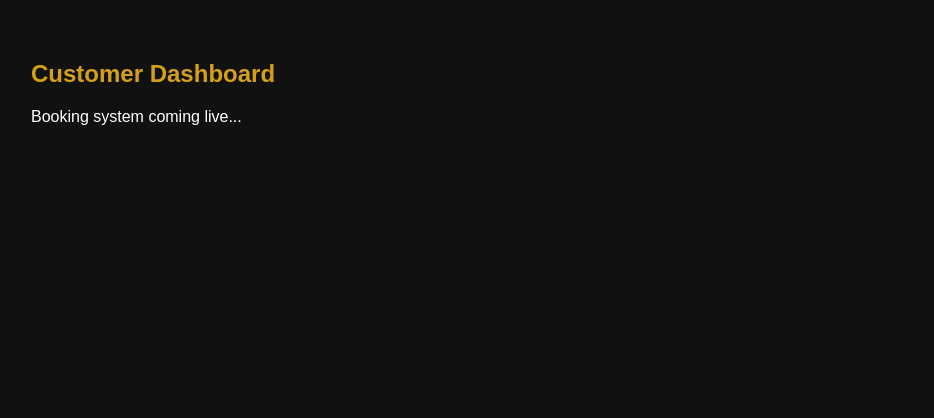
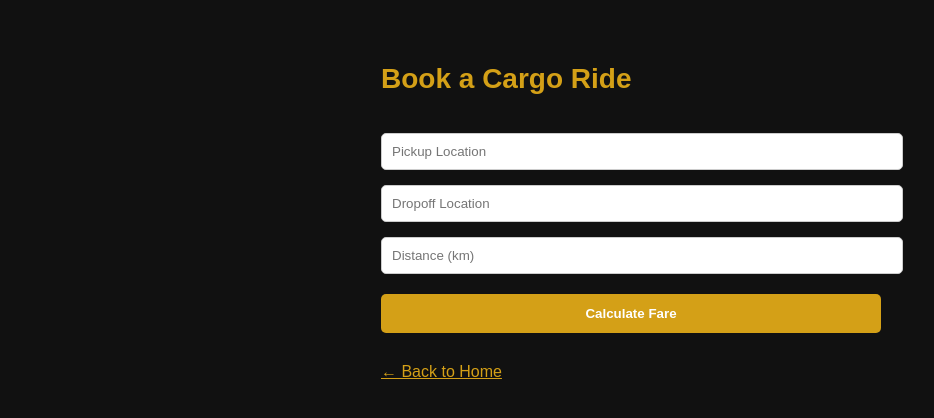
Before and after one commit to kofannan/Cargo-and-Logistics, a Next.js app: page /app/customer in a window 1280 px wide. Shown: the top 418 px of the page, without its empty margins (9-943 px from the left). Built offline with nearby package versions, Linux system fonts and the light colour scheme.

Commit message:
Add booking fare calculation with base fare 50

```diff
--- a/app/app/customer/page.js
+++ b/app/app/customer/page.js
@@ -1,8 +1,101 @@
+"use client";
+
+import { useState } from "react";
+
 export default function CustomerPage() {
+  const [pickup, setPickup] = useState("");
+  const [dropoff, setDropoff] = useState("");
+  const [distance, setDistance] = useState("");
+  const [surge, setSurge] = useState(1);
+  const [fare, setFare] = useState(null);
+
+  const BASE_FARE = 50; // Your new base fare
+  const PER_KM_RATE = 10;
+
+  const calculateFare = () => {
+    if (!distance) return;
+
+    // Automatic surge logic (example: busy hours simulation)
+    const hour = new Date().getHours();
+    let surgeMultiplier = 1;
+
+    if (hour >= 17 && hour <= 20) {
+      surgeMultiplier = 1.5; // Evening rush
+    }
+
+    setSurge(surgeMultiplier);
+
+    const total =
+      (BASE_FARE + distance * PER_KM_RATE) * surgeMultiplier;
+
+    setFare(total);
+  };
+
   return (
-    <div style={{ padding: "40px" }}>
-      <h2 style={{ color: "#D4A017" }}>Customer Dashboard</h2>
-      <p>Booking system coming live...</p>
+    <div style={{ padding: "40px", maxWidth: "500px", margin: "auto" }}>
+      <h2 style={{ color: "#D4A017", fontSize: "28px" }}>
+        Book a Cargo Ride
+      </h2>
+
+      <input
+        type="text"
+        placeholder="Pickup Location"
+        value={pickup}
+        onChange={(e) => setPickup(e.target.value)}
+        style={inputStyle}
+      />
+
+      <input
+        type="text"
+        placeholder="Dropoff Location"
+        value={dropoff}
+        onChange={(e) => setDropoff(e.target.value)}
+        style={inputStyle}
+      />
+
+      <input
+        type="number"
+        placeholder="Distance (km)"
+        value={distance}
+        onChange={(e) => setDistance(Number(e.target.value))}
+        style={inputStyle}
+      />
+
+      <button onClick={calculateFare} style={buttonStyle}>
+        Calculate Fare
+      </button>
+
+      {fare && (
+        <div style={{ marginTop: "20px" }}>
+          <p>Base Fare: GHS {BASE_FARE}</p>
+          <p>Surge Multiplier: x{surge}</p>
+          <h3>Total Fare: GHS {fare}</h3>
+        </div>
+      )}
+
+      <a href="/" style={{ display: "block", marginTop: "30px", color: "#D4A017" }}>
+        ← Back to Home
+      </a>
     </div>
   );
 }
+
+const inputStyle = {
+  width: "100%",
+  padding: "10px",
+  marginTop: "15px",
+  borderRadius: "5px",
+  border: "1px solid #ccc"
+};
+
+const buttonStyle = {
+  width: "100%",
+  padding: "12px",
+  marginTop: "20px",
+  backgroundColor: "#D4A017",
+  color: "white",
+  border: "none",
+  borderRadius: "5px",
+  fontWeight: "bold",
+  cursor: "pointer"
+};
```
